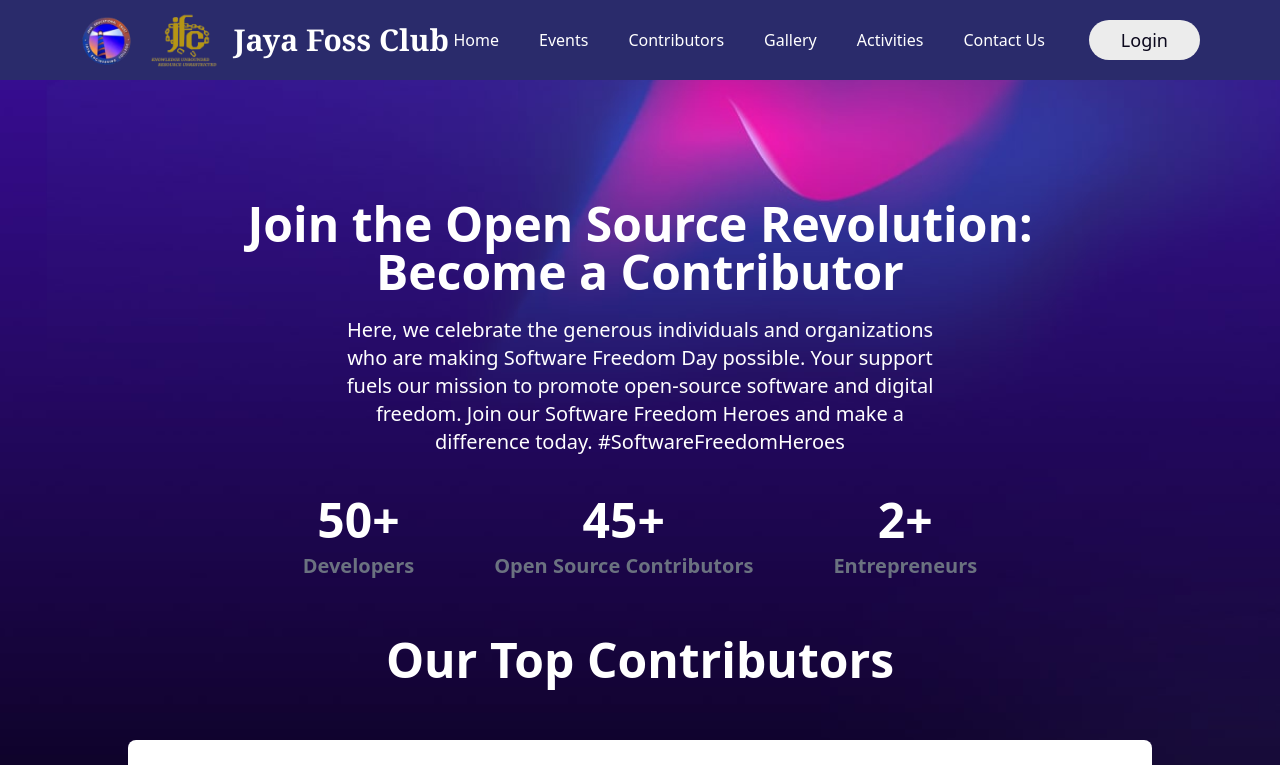
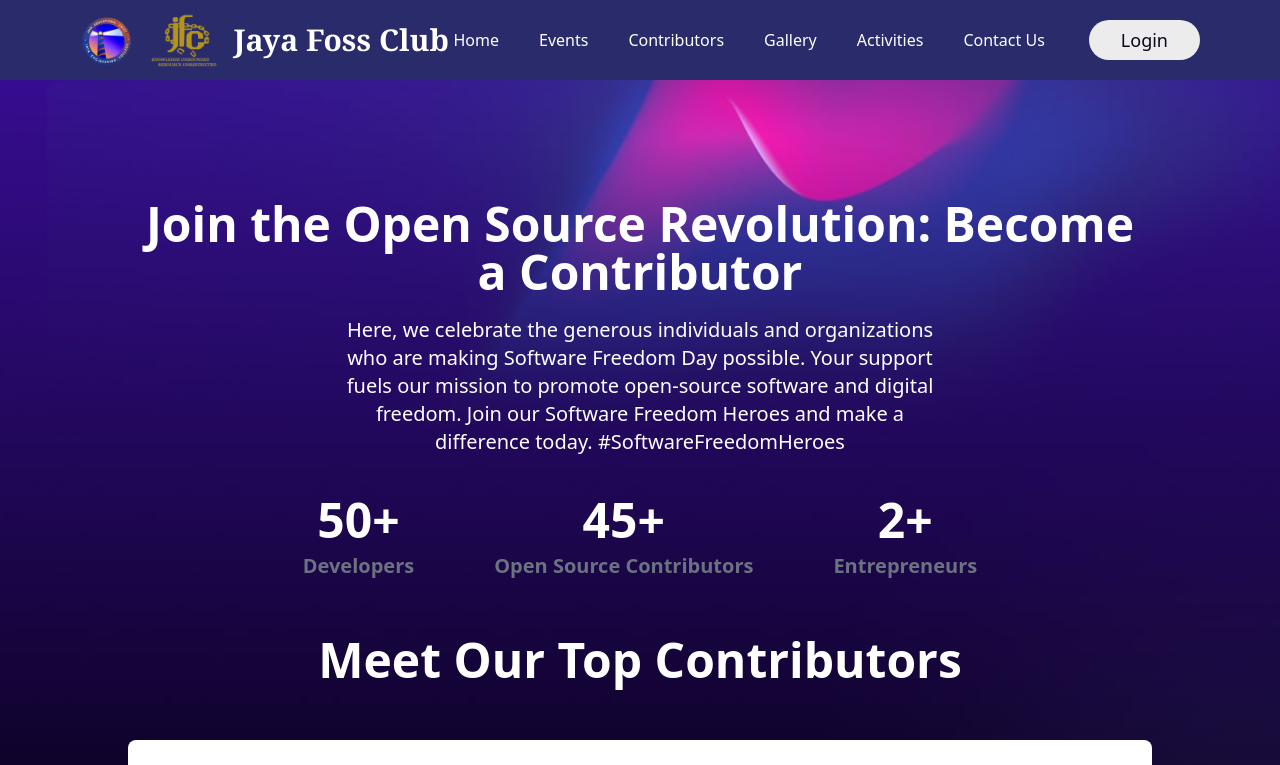
Before and after one commit to Deepakraja03/JayaFossClub, a Next.js app: page /Contributors in a window 1280 px wide. Shown: the top 765 px of the page. Built offline with nearby package versions, Linux system fonts and the light colour scheme.

Commit message:
updated the header

```diff
--- a/pages/Contributors.tsx
+++ b/pages/Contributors.tsx
@@ -73,8 +73,7 @@ function Contributors() {
               <div className="text-4xl lg:text-5xl  lg:pt-20 text-center text-white ">
                 <p className="font-bold">
                   {" "}
-                  Join the Open Source Revolution:
-                  <br /> Become a Contributor
+                  Join the Open Source Revolution: Become a Contributor
                 </p>
                 <p className="text-center text-white lg:text-xl text-lg pt-5 lg:mx-[200px]">
                   Here, we celebrate the generous individuals and organizations
@@ -90,8 +89,8 @@ function Contributors() {
                 </div>
               </div>
               <div>
-                <p className="text-center text-white text-5xl my-14 font-bold">
-                  Our Top Contributors
+                <p className="text-center text-white lg:text-5xl text-4xl my-14 font-bold">
+                  Meet Our Top Contributors
                 </p>
               </div>
               {contributors.map((person, index) => (
--- a/pages/components/Counter.tsx
+++ b/pages/components/Counter.tsx
@@ -25,7 +25,7 @@ const Counter: React.FC<CounterProps> = ({ endValue, label }) => {
   return (
     <div>
       <p>{count.toLocaleString()}+</p>
-      <p className="text-xl text-gray-500 pt-2">{label}</p>
+      <p className="text-xl font-bold text-gray-500 pt-2">{label}</p>
     </div>
   );
 };
```
